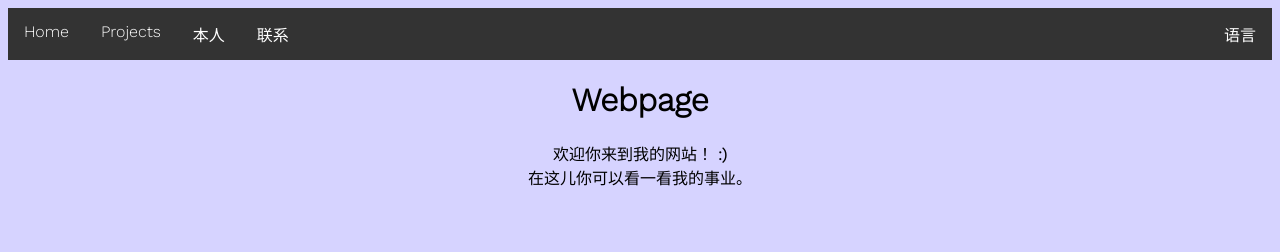
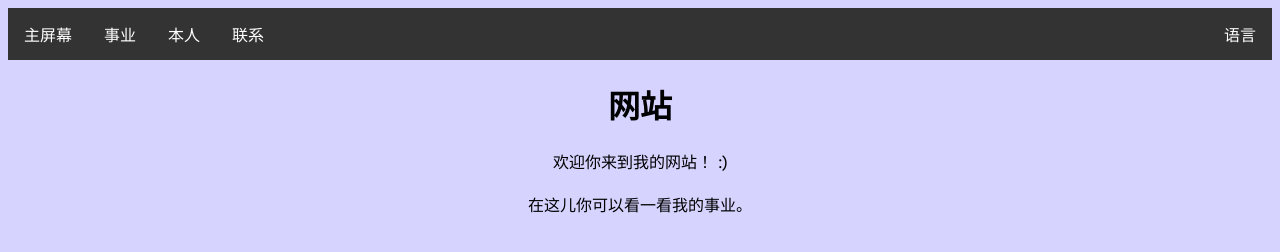
Before and after one commit to jvnx/cn, a plain HTML site: page index.html in a window 1280 px wide. Drawn offline with nearby package versions, Linux system fonts and the light colour scheme.

Commit message:
Update index.html

```diff
--- a/index.html
+++ b/index.html
@@ -117,9 +117,9 @@ body{
 <body>
 
 <div class="navbar">
-    <a href="#home">Home</a>
+    <a href="#home">主屏幕</a>
     <div class="dropdown">
-        <button class="dropbtn">Projects
+        <button class="dropbtn">事业
           <i class="fa fa-caret-down"></i>
         </button>
         <div class="dropdown-content">
@@ -145,9 +145,9 @@ body{
     </div>
   </div>
 
-<h1>Webpage</h1>
+<h1>网站</h1>
 <p>
-    欢迎你来到我的网站！ <strong>:)</strong> <br>
+    欢迎你来到我的网站！ <strong>:)</strong> <br><br>
     在这儿你可以看一看我的事业。<br><br>
 </p>
 
```
